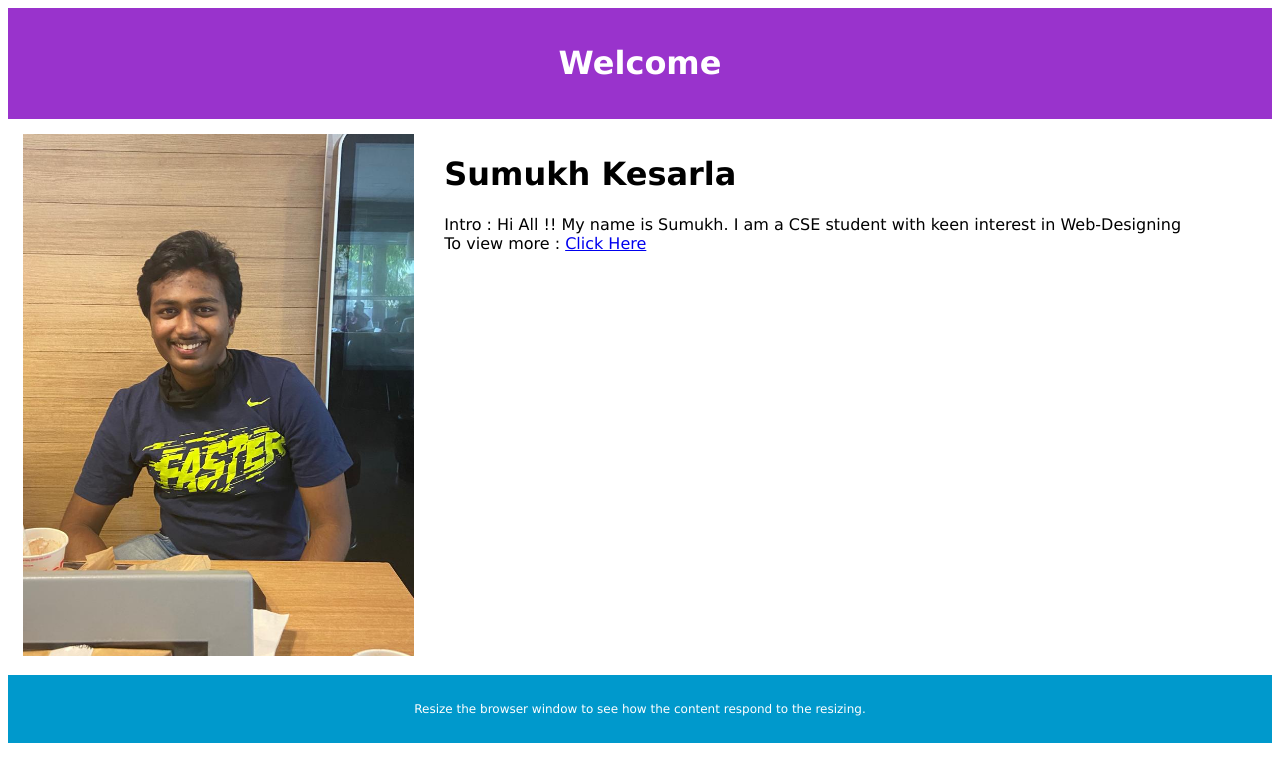
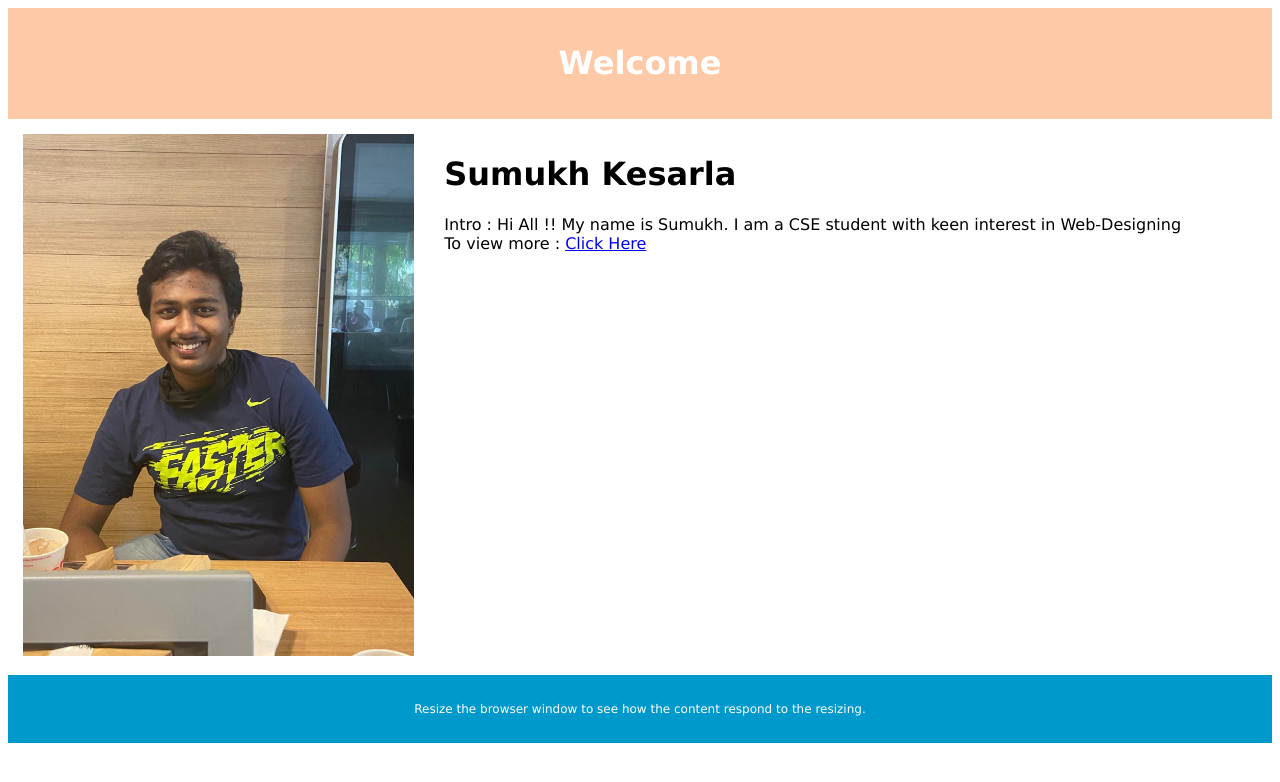
Before and after one commit to colonialbiker1122/colonialbiker1122.github.io, a plain HTML site: page index.html in a window 1280 px wide. Drawn offline with Linux system fonts and the light colour scheme.

Commit message:
Update index.html

```diff
--- a/index.html
+++ b/index.html
@@ -24,7 +24,7 @@ html {
 }
 
 .header {
-  background-color: #9933cc;
+  background-color: #fec9a7;
   color: #ffffff;
   padding: 15px;
 }
```
